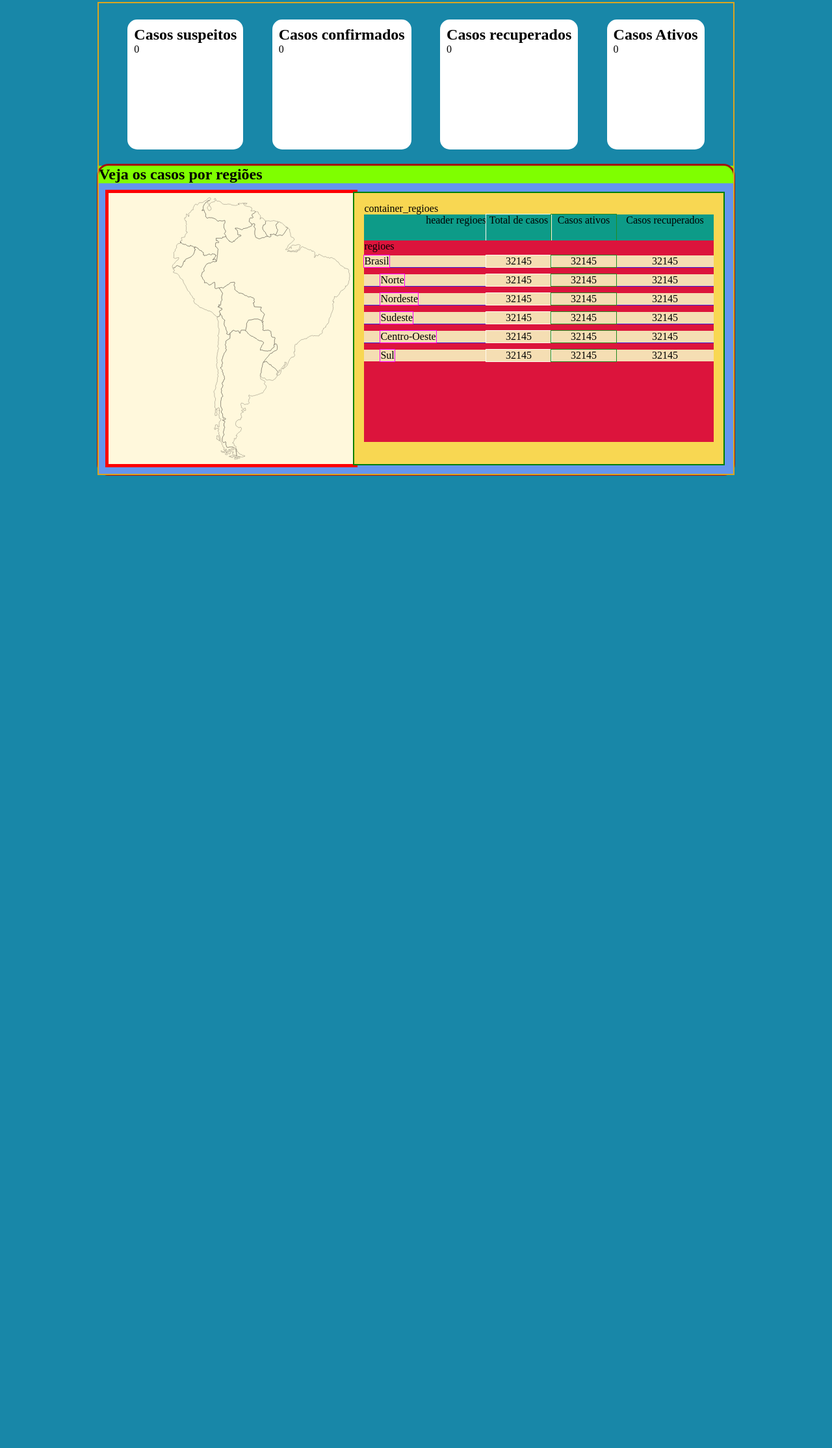
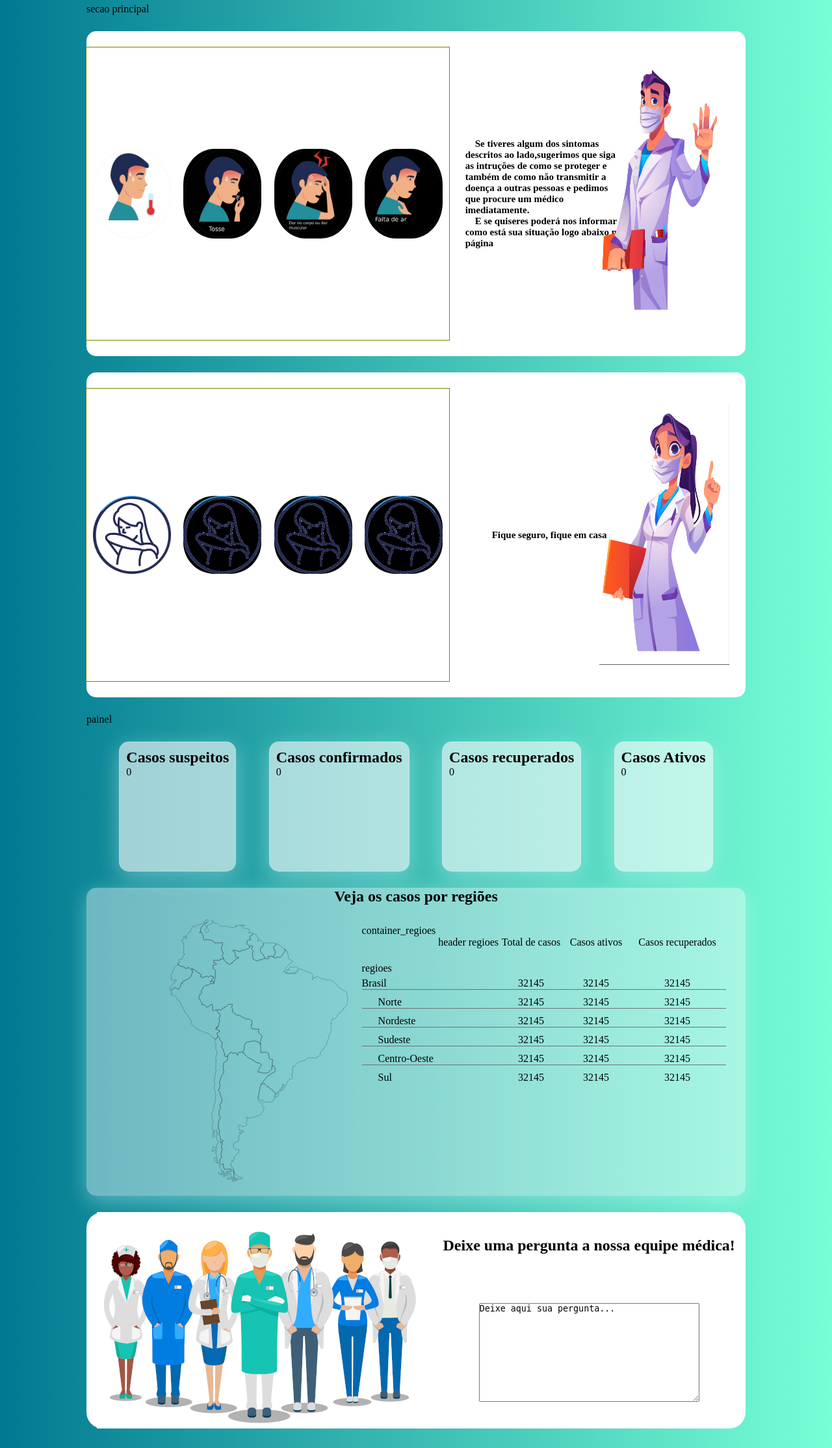
Before and after one commit to GabrielRosenbach/com-vida19-v2, a PHP site: page /home.php in a window 1280 px wide. Shown: the whole page at 65% size. Before the commit the page ends 732 px from the top, so only its background shows below. Run offline with PHP 8.4, Linux system fonts and the light colour scheme; a user stored in the database is signed in; data comes from the database, SQL or seed files in the repository; data that the repository does not hold is empty.

Commit message:
modificado página home, add container para prevenção do virus, modificado cores dos container

```diff
--- a/ProgramaçãoIV/Home/home.css
+++ b/ProgramaçãoIV/Home/home.css
@@ -2,22 +2,92 @@
     margin: 0;padding: 0;box-sizing: border-box;
 }
 body{
-    background-color: rgb(24, 135, 168);
+    /*background: linear-gradient(to right,#159957,#155799);*/
+  /*  background: linear-gradient(to right,#000046,#1CB5E0);*/
+ background: linear-gradient(to right,#007991,#78ffd6);
+ /* background: linear-gradient(to right,#4AC29A,#BDFFF3);*/
 }
 #secao_principal{
     display: block;
     margin: 0px 25px;
+    padding: 5px;
+    width: 80%;
+    margin: 0 auto;
+}
 
-    padding: 5px;
+/*design da parte onde tem os dois container dos sintomas e parte do precausoes*/
+#container_sin_pre{
+    background-color: #fff;
+    display: flex;
+    flex-direction: row;
+    flex-wrap: wrap;
+    justify-content: space-around;
+    margin: 25px 0;
+    padding: 25px 0;
+    border-style: none;
+    border-radius: 15px;
 }
+
+.container_figuras{
+ outline: olive 1px solid;
+ width: 55%;
+ display: flex;
+ justify-content: space-around;
+ flex-wrap: wrap;
+ align-content: center;
+}
+.img_sintoma{
+    border-radius: 40%;
+    border:none;
+    background-color: rgb(0, 0, 0);
+}
+.img_sintoma1{
+    border-radius: 40%;
+    border:none;
+    background-color: rgb(255, 255, 255);
+}
+.container_recomendacao{
+ width: 45%;
+ padding: 25px;
+ display: flex;
+ flex-wrap: wrap;
+ flex-direction: row;
+
+}
+.recomendacoes{
+
+    width: 60%;
+    text-indent: 15px;
+    font-size: 15px;
+    font-weight: bold;
+    display: flex;
+    flex-direction: column;
+    align-items: center;
+    justify-content: center;
+}
+.medico_instrucao{
+
+    width: 40%;
+    display: flex;
+    justify-content: flex-end;
+}
+
+
+/* FIM design da parte onde tem os dois container dos sintomas e parte do precausoes*/
+
+
+
+
+
+
+
+
 #painel{
     position: relative;
     margin: 0 auto;
     display: flex;
     flex-direction: column;
     justify-content: space-between;
-  outline: goldenrod 2px solid ;
-    width: 80%;
     min-height: 500px;
 }
 #estatistica{
@@ -35,10 +105,10 @@ body{
     height: 200px;
     padding: 10px;
     color: black;
-    background-color: white;
-    border: none;
+    background-color: rgba(255, 255, 255, .6);
+    box-shadow: 0 8px 32px 0 rgba( 225, 255, 255, 0.37 );
+    border: 1px solid rgba( 255, 255, 255, 0.18 );
     border-radius: 15px;
-
     text-align: center;
 }
 
@@ -47,13 +117,16 @@ body{
     display: flex;
     flex-direction: column;
     justify-content: space-between;
-    background-color: #fff;
+    background-color: rgba(255, 255, 255, .4);
+    box-shadow: 0 8px 32px 0 rgba( 225, 255, 255, 0.37 );
+    border: 1px solid rgba( 255, 255, 255, 0.18 );
     border-radius: 15px;
     border: none;
-    outline: rgb(163, 18, 18) 3px solid;
+
 }
 .header_estatistica_regiao{
-   background: chartreuse;
+
+   text-align: center;
 }
 
 #mapa_regiao{
@@ -62,29 +135,25 @@ body{
     flex-wrap: wrap;
     padding: 15px;
     position: relative;
-    background-color: cornflowerblue;
 }
 .mapa{
-    outline: 5px solid red;
     width: 40%;
     display: flex;
     justify-content: flex-end;
     align-items: center;
-    background-color: cornsilk;
+
 }
 
 .container_regioes{
-    outline: 2px solid green;
     width: 60%;
     padding: 15px;
     display: flex;
     flex-direction: column;
     justify-content: flex-start;
-    background-color: rgb(248, 215, 82);
+
 
 }
 .header_regioes{
-    background-color: rgb(13, 155, 136);
     width: 100%;
     height: 40px;
     display: flex;
@@ -96,11 +165,11 @@ body{
 }
 .column1{
     width: 100px;
-    outline: 1px solid floralwhite;
+
 }
 .column2{
     width: 100px;
-    outline: forestgreen 1px solid ;
+
 }
 .column3{
     width: 150px;
@@ -108,12 +177,10 @@ body{
 .regioes{
     display: flex;
     flex-direction: column;
-    background-color: crimson;
     justify-content: flex-start;
     height: 80%;
 }
 .regiao{
-    background-color: wheat;
     margin: 5px 0;
     display: flex;
     justify-content: space-between;
@@ -122,7 +189,7 @@ body{
     display: flex;
     justify-self: flex-start;
     position: relative;
-    outline: fuchsia 1px solid;
+
 }
 
 .casos_regiao{
@@ -130,8 +197,33 @@ body{
     justify-content: flex-end;
 }
 .regiao:not(:last-child){
-    border-bottom: .8px solid rgb(62, 27, 218);
+    border-bottom: .8px solid rgb(112, 111, 116);
 }
 .regioes .regiao:not(:first-child) .nome_regiao{
     margin-left: 25px;
 }
+
+
+
+
+/*aqui ficara a parte da secao de perguntas dos usuarios para os medicos*/
+
+#secao_perguntas{
+    display: flex;
+    flex-direction: row;
+    justify-content: space-around;
+    flex-wrap: wrap;
+    background-color: rgb(255, 255, 255);
+    margin: 25px 0;
+    border-radius: 25px;
+    border-style: none;
+}
+.medicos{
+    display: flex;
+}
+.pergunta{
+    display: flex;
+    flex-direction: column;
+    align-items: center;
+    justify-content: space-around;
+}
--- a/ProgramaçãoIV/Home/home.php
+++ b/ProgramaçãoIV/Home/home.php
@@ -5,11 +5,8 @@
     /*aqui ira verificar se o usuario esta logado para que nao consigam burlar o sistema digitando direto na url a página home*/
         session_start();
         if((!isset ($_SESSION['login']) == true) and (!isset($_SESSION['password']) == true)){
-            echo $_SESSION['login'];
-            echo $_SESSION['password'];
             unset($_SESSION['login']);
             unset($_SESSION['password']);
-            echo "entrou";
            header('Location: ../Cadastro_Login/Cadastro_Login.html');
         }
         $logado = $_SESSION['login'];
@@ -22,11 +19,52 @@
     </head>
     <body>
         <section id="secao_principal">
+            secao principal
 
+           <section id="container_sin_pre"><!-- aqui ficará parte do sintomas, uma apresentação dos sintomas aos usuarios-->
 
+                <div class="container_figuras"><!--container dos sintomas-->
+                    <img src="Febre.png" alt="Pessoa com Febre" width=120px class="img_sintoma1">
+                    <img src="tossir.png" alt="Pessoa com Febre" width=120px class="img_sintoma">
+                    <img src="dor_corpo.png" alt="Pessoa com Febre" width=120px class="img_sintoma">
+                    <img src="falta_ar.png" alt="Pessoa com Febre" width=120px class="img_sintoma">
+                </div>
+                <div class="container_recomendacao">
+
+                    <div class="recomendacoes">
+                        <p class="recomendacao">Se tiveres algum dos sintomas descritos ao lado,sugerimos que siga as intruções de como se proteger e também de como não transmitir a doença a outras pessoas e  pedimos que procure um médico imediatamente.</p>
+                        <p class="recomendacao">E se quiseres poderá nos informar como está sua situação logo abaixo na página</p>
+                    </div>
+
+                    <div class="medico_instrucao">
+                        <img src="Med_instrucoes.png" width=200px height=400px alt="Medico_instrucoes" class="img_med_instucao">
+                    </div>
+                </div>
+           </section>
+
+           <section id="container_sin_pre"><!-- aqui ficará parte das precausoes, uma apresentação das precausoes a serem tomadas aos usuarios-->
+
+                <div class="container_figuras"><!--container dos precausoes-->
+                    <img src="tossir_cotovelo.png" alt="Pessoa com Febre" width=120px class="img_sintoma1">
+                    <img src="tossir_cotovelo.png" alt="Pessoa com Febre" width=120px class="img_sintoma">
+                    <img src="tossir_cotovelo.png" alt="Pessoa com Febre" width=120px class="img_sintoma">
+                    <img src="tossir_cotovelo.png" alt="Pessoa com Febre" width=120px class="img_sintoma">
+                </div>
+                <div class="container_recomendacao">
+
+                    <div class="recomendacoes">
+                        <p class="recomendacao">Fique seguro, fique em casa</p>
+                    </div>
+
+                    <div class="medico_instrucao">
+                        <img src="Norse_instrucao.png" width=200px height=400px alt="Medico_instrucoes" class="img_med_instucao">
+                    </div>
+                </div>
+            </section>
 
             <article id="painel"><!--CONTERÁ ESTATISTICAS CASOS NOVOS RECUPERADOS GERAL  E POR REGIOES-->
-                <section id="estatistica"><!--ESTATISTICAS CASOS RECUPERADOS CONFIRMADOS OBITOS GERAL-->
+                painel
+            <section id="estatistica"><!--ESTATISTICAS CASOS RECUPERADOS CONFIRMADOS  GERAL-->
                     <div class="cards">
                         <?php
                           $sql_sus =  mysqli_num_rows(mysqli_query($conexao,"select * from paciente p inner join status s on p.cod_status = s.cod_status where s.des_status = 'Suspeito'"));
@@ -134,6 +172,20 @@
                     </section>
                 </section>
             </article><!--FIM DO ARTICLE PAINEL-->
-        </section>
+
+            <section id="secao_perguntas"><!--secao das perguntas que os usuario poderao fazer aos médicos-->
+                <div class="medicos">
+                    <img src="medicos.jpg" alt="medicos" >
+                </div>
+                <div class="pergunta">
+                    <h2>Deixe uma pergunta a nossa equipe médica!</h2>
+                    <form action="">
+                        <textarea name="pergunta" rows="10" cols="40">Deixe aqui sua pergunta...
+                        </textarea>
+                    </form>
+                </div>
+            </section>
+
+        </section><!--FIM DA SECAO PRINCIPAL-->
     </body>
 </html>
```
Also changed, not shown: ProgramaçãoIV/Home/Febre.png (added), ProgramaçãoIV/Home/Med_instrucoes.png (added), ProgramaçãoIV/Home/Norse_instrucao.png (added), ProgramaçãoIV/Home/dor_corpo.png (added), ProgramaçãoIV/Home/falta_ar.png (added), ProgramaçãoIV/Home/medicos.jpg (added), ProgramaçãoIV/Home/tossir.png (added), ProgramaçãoIV/Home/tossir_cotovelo.png (added).
